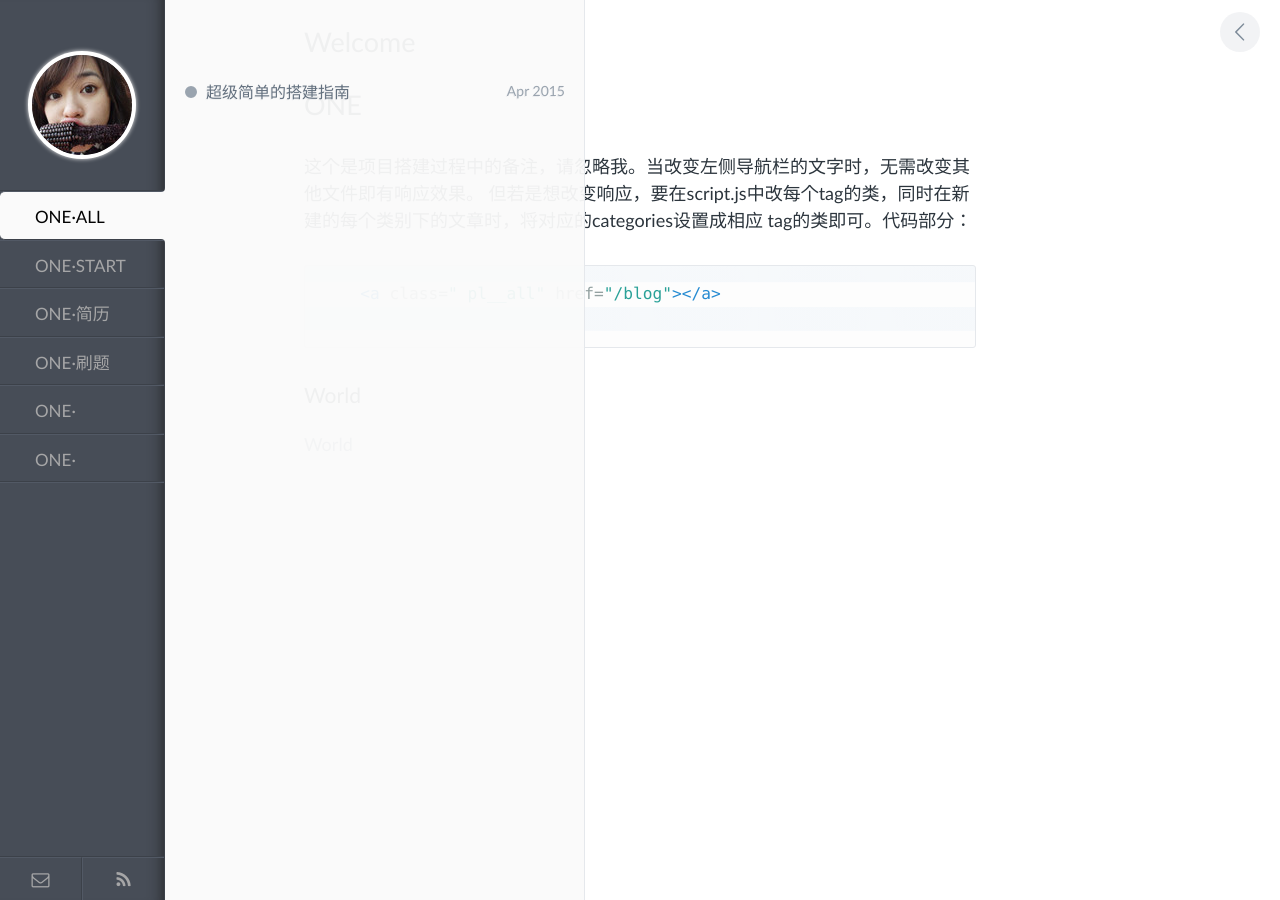
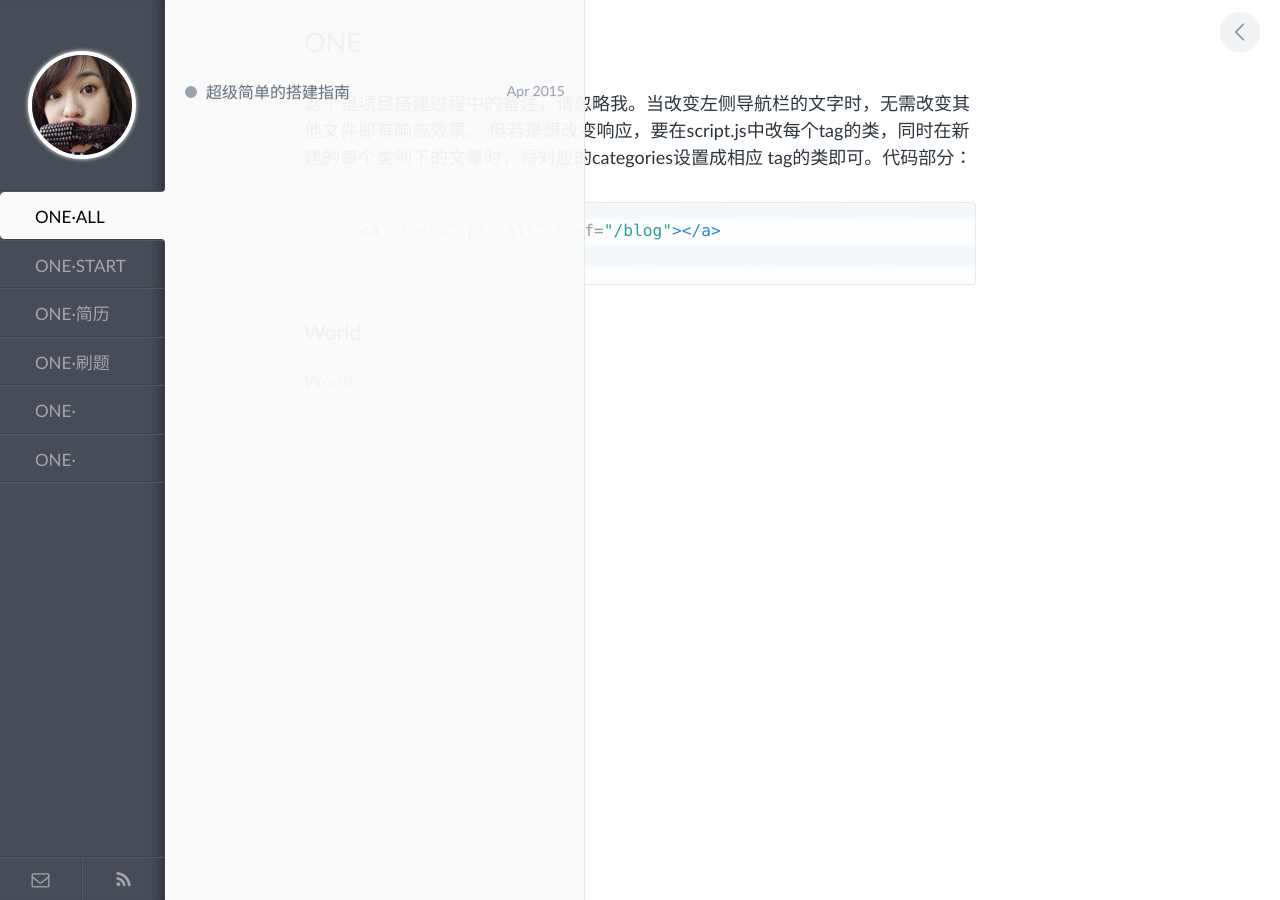
Before and after one commit to weiier/blog, a Jekyll site: the page built from index.html, in a window 1280 px wide. Built offline with Jekyll 4.4.1, drawn with Linux system fonts in a browser that asks for light colours.

Commit message:
Update index.html

```diff
--- a/index.html
+++ b/index.html
@@ -4,7 +4,6 @@ title: ONE
 ---
 
 <article id="post__content">
-  <h2>Welcome</h2>
   <h2>{{ page.title }}</h2>
   <p>这个是项目搭建过程中的备注，请忽略我。当改变左侧导航栏的文字时，无需改变其他文件即有响应效果。
   但若是想改变响应，要在script.js中改每个tag的类，同时在新建的每个类别下的文章时，将对应的categories设置成相应
```
